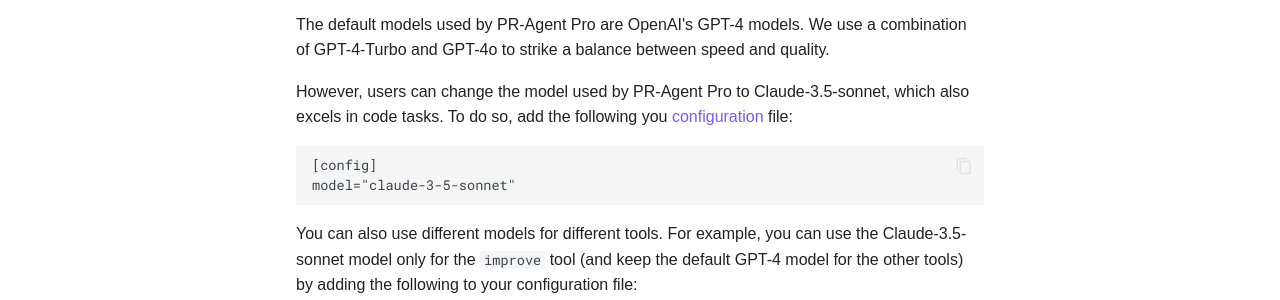
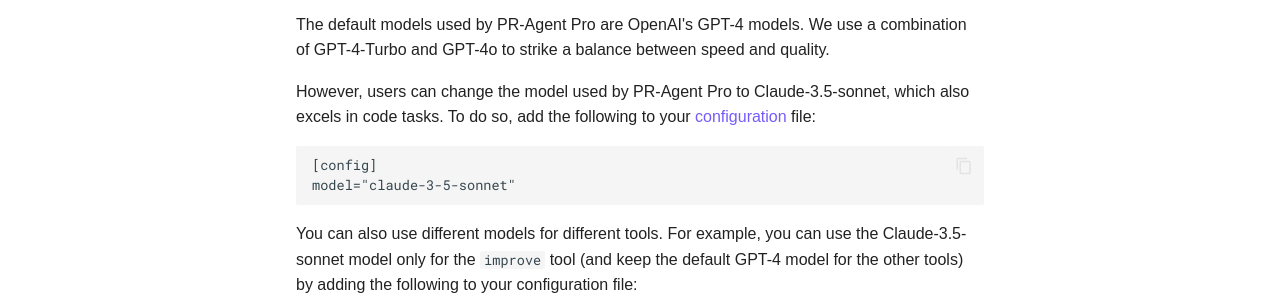
Before and after one commit to Codium-ai/pr-agent, an MkDocs documentation site: the page built from docs/docs/usage-guide/PR_agent_pro_models.md, in a window 1280 px wide. Shown: the part 267-567 px from the top of the page. Built offline with MkDocs 1.6.1 and Material for MkDocs 9.7.7, drawn with Linux system fonts in a browser that asks for light colours; comment, search, counter and statistics services are not loaded.

Commit message:
Update docs/docs/usage-guide/PR_agent_pro_models.md
Co-authored-by: codiumai-pr-agent-pro[bot] <151058649+codiumai-pr-agent-pro[bot]@users.noreply.github.com>

````diff
--- a/docs/docs/usage-guide/PR_agent_pro_models.md
+++ b/docs/docs/usage-guide/PR_agent_pro_models.md
@@ -3,7 +3,7 @@
 The default models used by PR-Agent Pro are OpenAI's GPT-4 models. We use a combination of GPT-4-Turbo and GPT-4o to strike a balance between speed and quality.
 
 However, users can change the model used by PR-Agent Pro to Claude-3.5-sonnet, which also excels in code tasks.
-To do so, add the following you [configuration](https://pr-agent-docs.codium.ai/usage-guide/configuration_options/) file:
+To do so, add the following to your [configuration](https://pr-agent-docs.codium.ai/usage-guide/configuration_options/) file:
 
 ```
 [config]
````
